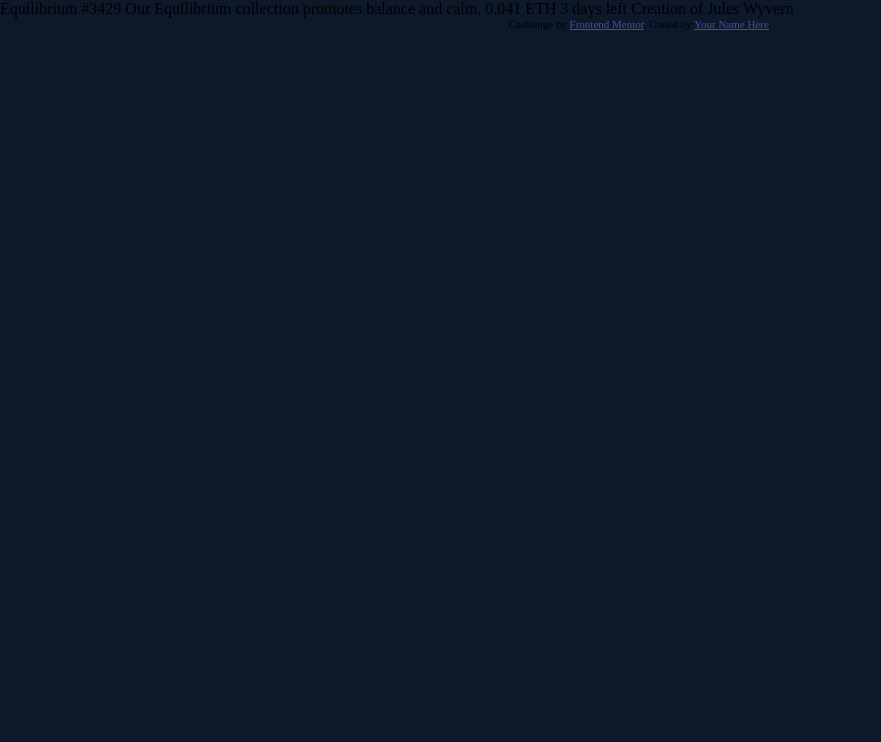
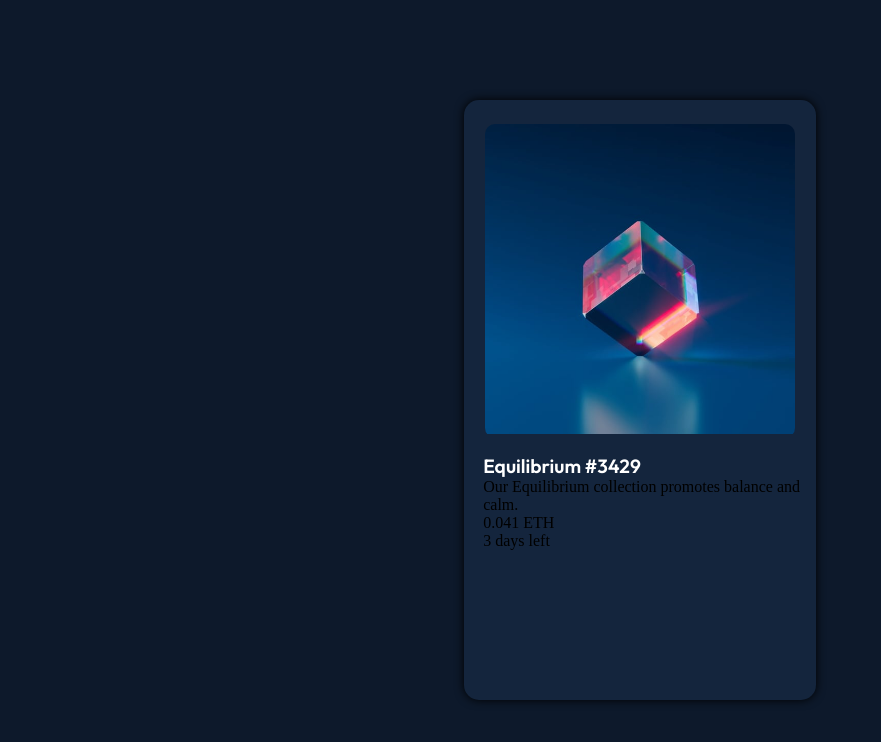
Before and after one commit to Realitales/Personal-Challenges, a plain HTML site: page nft-preview-card-component-main/index.html in a window 1280 px wide. Shown: the whole page, without its empty margins (0-881 px from the left). Drawn offline with Linux system fonts and the light colour scheme.

Commit message:
Made the card holder

```diff
--- a/nft-preview-card-component-main/index.html
+++ b/nft-preview-card-component-main/index.html
@@ -18,8 +18,23 @@
     <link rel="stylesheet" href="style.css" />
   </head>
   <body>
-    Equilibrium #3429 Our Equilibrium collection promotes balance and calm.
-    0.041 ETH 3 days left Creation of Jules Wyvern
+    <div class="cardcontainer">
+      <div class="cardcontent">
+        <div class="nftimage">
+          <img src="/images/image-equilibrium.jpg" />
+        </div>
+        <div class="cardtext">
+          <h1>Equilibrium #3429</h1>
+          <p>Our Equilibrium collection promotes balance and calm.</p>
+          <div class="valuedaysleft">
+            <div class="value">0.041 ETH</div>
+            <div class="daysleft">3 days left</div>
+          </div>
+        </div>
+      </div>
+    </div>
+    <!--
+    Creation of Jules Wyvern
 
     <div class="attribution">
       Challenge by
@@ -27,5 +42,6 @@
         >Frontend Mentor</a
       >. Coded by <a href="#">Your Name Here</a>.
     </div>
+    -->
   </body>
 </html>
--- a/nft-preview-card-component-main/style.css
+++ b/nft-preview-card-component-main/style.css
@@ -1,8 +1,11 @@
+@import url("https://fonts.googleapis.com/css2?family=Outfit:wght@100;200;300;400;500;600;700;800;900&display=swap");
+
 :root {
   --bgcolor: hsl(217, 54%, 11%);
   --cardbgcolor: hsl(216, 50%, 16%);
   --cardlinecolor: hsl(215, 32%, 27%);
   --white: hsl(0, 0%, 100%);
+  --mfont: "Outfit";
 }
 * {
   margin: 0;
@@ -20,3 +23,40 @@
 body {
   background-color: var(--bgcolor);
 }
+.cardcontainer {
+  display: flex;
+  justify-content: center;
+  align-items: center;
+  height: 100vh;
+}
+
+.cardcontent {
+  background-color: var(--cardbgcolor);
+  border-radius: 15px;
+  padding-top: 1.5em;
+  display: flex;
+  justify-content: flex-start;
+  align-items: center;
+  flex-direction: column;
+  box-shadow: 0px 0px 10px 0px black;
+  width: 22em;
+  height: 75vh;
+}
+.cardcontent h1 {
+  font-family: var(--mfont);
+  font-weight: 600;
+  font-size: 1.2rem;
+  color: var(--white);
+}
+.cardtext {
+  margin-left: 1.2em;
+  margin-top: 1em;
+}
+.nftimage {
+  border-radius: 10px;
+  width: 310px;
+  overflow: hidden;
+}
+.nftimage img {
+  width: 100%;
+}
```
